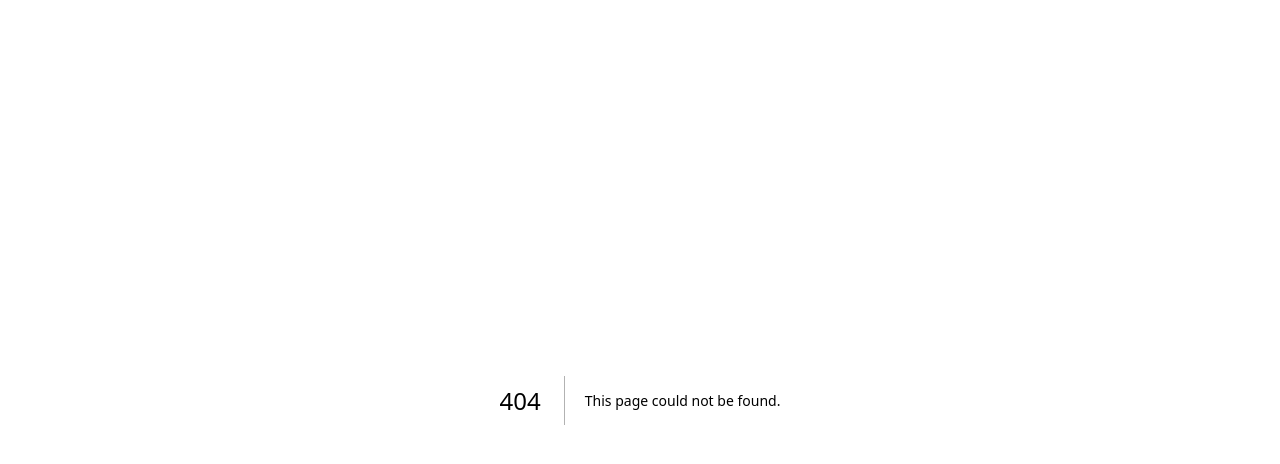
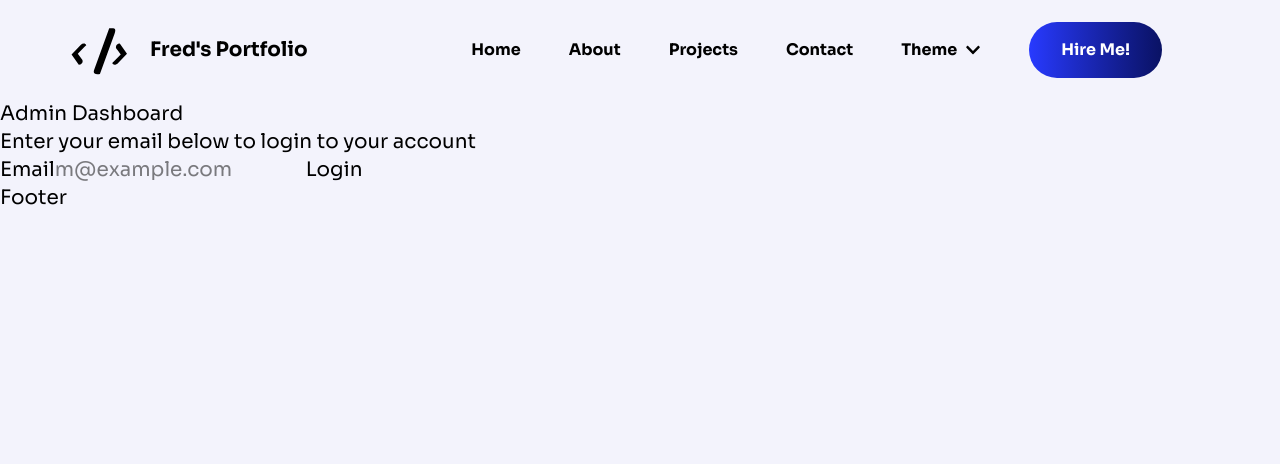
Before and after one commit to TwickE/Portfolio, a Next.js app: page /login in a window 1280 px wide. Before the commit this address had no page. Shown: the top 464 px of the page. Built offline with nearby package versions, Linux system fonts and the light colour scheme.

Commit message:
Added Login and Dashboard pages for the admin interface

```diff
--- /dev/null
+++ b/app/(root)/login/page.tsx
@@ -0,0 +1,22 @@
+import React from 'react'
+
+const Login = () => {
+    return (
+        <main className="">
+            <h1>Admin Dashboard</h1>
+            <p>Enter your email below to login to your account</p>
+            <form>
+                <label htmlFor="email">Email</label>
+                <input
+                    id="email"
+                    type="email"
+                    placeholder="m@example.com"
+                    required
+                />
+                <button>Login</button>
+            </form>
+        </main>
+    )
+}
+
+export default Login
--- /dev/null
+++ b/app/admin/page.tsx
@@ -0,0 +1,9 @@
+import React from 'react'
+
+const Dashboard = () => {
+    return (
+        <div>Admin Dashboard</div>
+    )
+}
+
+export default Dashboard
```
